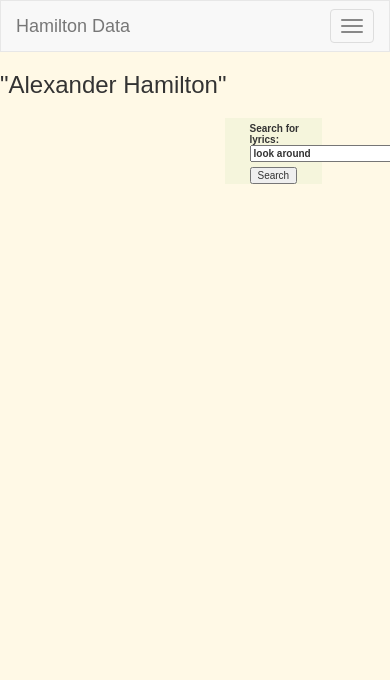
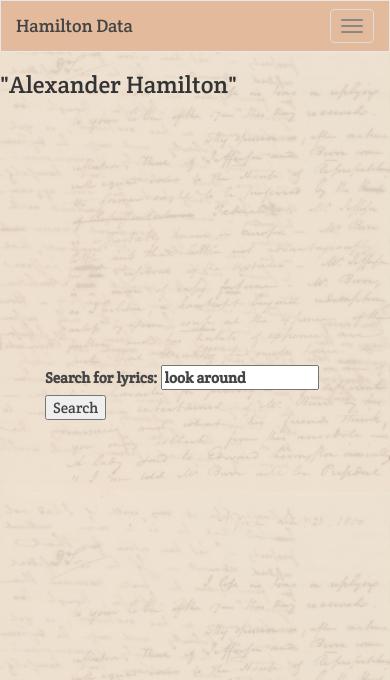
Before and after one commit to robotammie/hamildata, a Flask app: page /2 in a window 390 px wide; the page is wider, and only the part inside the window is pictured. Shown: the top 680 px of that part. Run offline with Flask 2, Linux system fonts and the light colour scheme; tables that the repository leaves empty hold one stand-in row (values such as "Sample post"); some libraries are stand-ins or nearby versions.

Commit message:
added styling/colors/background

```diff
--- a/static/css/bundle_chart.css
+++ b/static/css/bundle_chart.css
@@ -75,10 +75,11 @@
   fill: red;
 }
 
-.link--source { /* links when node is hovered over */
-  stroke: red;
+.link--source
+.link--target { /* links when node is hovered over */
+  stroke: brown;
 }
 
-.link--target { /* links when node is hovered over */
+/*.link--target {  links when node is hovered over
   stroke: green;
-}
+}*/
--- a/static/css/main.css
+++ b/static/css/main.css
@@ -1,19 +1,66 @@
-.row-fluid {
-    position: relative;
+/* Nav Bar*/
+.navbar {
+    background-color: #e3ba9c;
 }
 
+.navbar-default .navbar-brand {
+    color: #444
+}
+
+.navbar-toggle {
+    background-color: #e3ba9c;
+}
+
+.navbar-default
+.navbar-toggle:focus,
+.navbar-default
+.navbar-toggle:hover {
+    background-color: #d89f74;
+}
+
+.navbar-default
+.navbar-nav>li>a {
+    color: #666;
+}
+
+.navbar-brand {
+    cursor: default;
+    /*background-image: url("../img/LoyaltyOathIcon.jpg");*/
+}
+
+.nav {
+    cursor: pointer;
+    font-size: 1.25em;
+}
+
+#navbar .nav > .active > a {
+    background-color: #d89f74;
+}
+
+/* body */
+.row-fluid {
+    padding: 10px;
+    position: relative;
+    color: #444;
+}
+
+
+/*Chart Div*/
 #chart {
     display: inline-block;
 }
 
 .chart-bar {
-    width: 70%;
+    width: 66%;
 }
 
 .chart-bundle {
-    width: 55%;
+    width: 50%;
 }
 
+
+
+/*Infobox Div*/
 #info-box {
     display: inline-block;
     position: absolute;
@@ -23,15 +70,25 @@
     padding-left: 10px;
     padding-top: 5px;
     /*overflow: hidden;*/
-    background-color: beige;
+    /*background-color: rgba(244, 228, 215,0.5);*/
+}
+
+#info-box.info-none {
+    height: 500px;
 }
 
 .info-bar{
-    width: 25%;
+    width: 30%;
 }
 
 .info-bundle {
-    width: 40%;
+    width: 45%;
+}
+
+
+/* Div Within Infobox */
+form {
+    font-size: 1.5em;
 }
 
 .match {
@@ -41,13 +98,12 @@
 
 .one-song {
     float: left;
-    width: 20%;
+    width: 22%;
     padding-right: 10px;
 }
 
-
 .song-title {
-    font-family: serif;
+    font-family: 'Crete Round', serif;
     color: brown;
 }
 
@@ -58,7 +114,8 @@
 }
 
 td {
-    font-size: 12 em;
+    font-size: 1.25em;
+    font-family: 'Crete Round', serif;
 }
 
 td.char{
@@ -67,8 +124,25 @@
 }
 
 body {
-    background-color: #fff9e6;
-   /* background-size: 100% auto;
-    background-image: url("../img/LetterToOtis.jpg");
-    background-position: left top;*/
+    /*background-color: #fff9e6;*/
+    font-family: 'Crete Round', serif;
+    background-size: 100% auto;
+    background-image: url("../img/LetterToOtis2.jpg");
+    background-position: left top;
 }
+
+
+/* for phones/tablets */
+@media (max-width: 850px) {
+    #chart {
+        width: 100%;
+        hieght: auto;
+    }
+    #info-box {
+        width: 100%;
+        position: static;
+    }
+    .one-song {
+    width: 50%;
+    }
+}
--- a/templates/base.html
+++ b/templates/base.html
@@ -1,13 +1,19 @@
 <!doctype html>
 <html>
 <head>
+
   <title>Hamildata</title>
+
   <link rel="shortcut icon" href="static/img/favicon.ico">
-  <link rel="stylesheet"
-          href="https://maxcdn.bootstrapcdn.com/bootstrap/3.3.4/css/bootstrap.min.css">
+
+  <meta name="viewport" content="width=device-width, initial-scale=1.0">
+
+  <link rel="stylesheet" href="https://maxcdn.bootstrapcdn.com/bootstrap/3.3.4/css/bootstrap.min.css">
+  <link href='https://fonts.googleapis.com/css?family=Crete+Round' rel='stylesheet' type='text/css'>
   <link rel="stylesheet" type="text/css" href="static/css/bundle_chart.css">
   <link rel="stylesheet" type="text/css" href="static/css/bar_chart.css">
   <link rel="stylesheet" type="text/css" href="static/css/main.css">
+
 </head>
 
 <body>
@@ -21,12 +27,12 @@
               <span class="icon-bar"></span>
               <span class="icon-bar"></span>
             </button>
-            <a class="navbar-brand" href="#">Hamilton Data</a>
+            <a class="navbar-brand" >Hamilton Data</a>
           </div>
           <div id="navbar" class="navbar-collapse collapse">
             <ul class="nav navbar-nav">
-              <li class="active" id="li-connections"><a class="active" id="song-connections">Song Connections</a></li>
-              <li id="li-lyrics"><a id="search-lyrics">Search Lyrics</a></li>
+              <li class="active" id="li-connections"><a href="#" class="active" id="song-connections">Song Connections</a></li>
+              <li id="li-lyrics"><a id="search-lyrics" href="#search">Search Lyrics</a></li>
             </ul>
           </div><!--/.nav-collapse -->
         </div><!--/.container-fluid -->
```
Also changed, not shown: static/js/BundleChart.js (+49 -16 lines), templates/homepage.html (+4 -3 lines), static/img/LetterToOtis2.jpg (added), static/img/LoyaltyOath.jpg.
